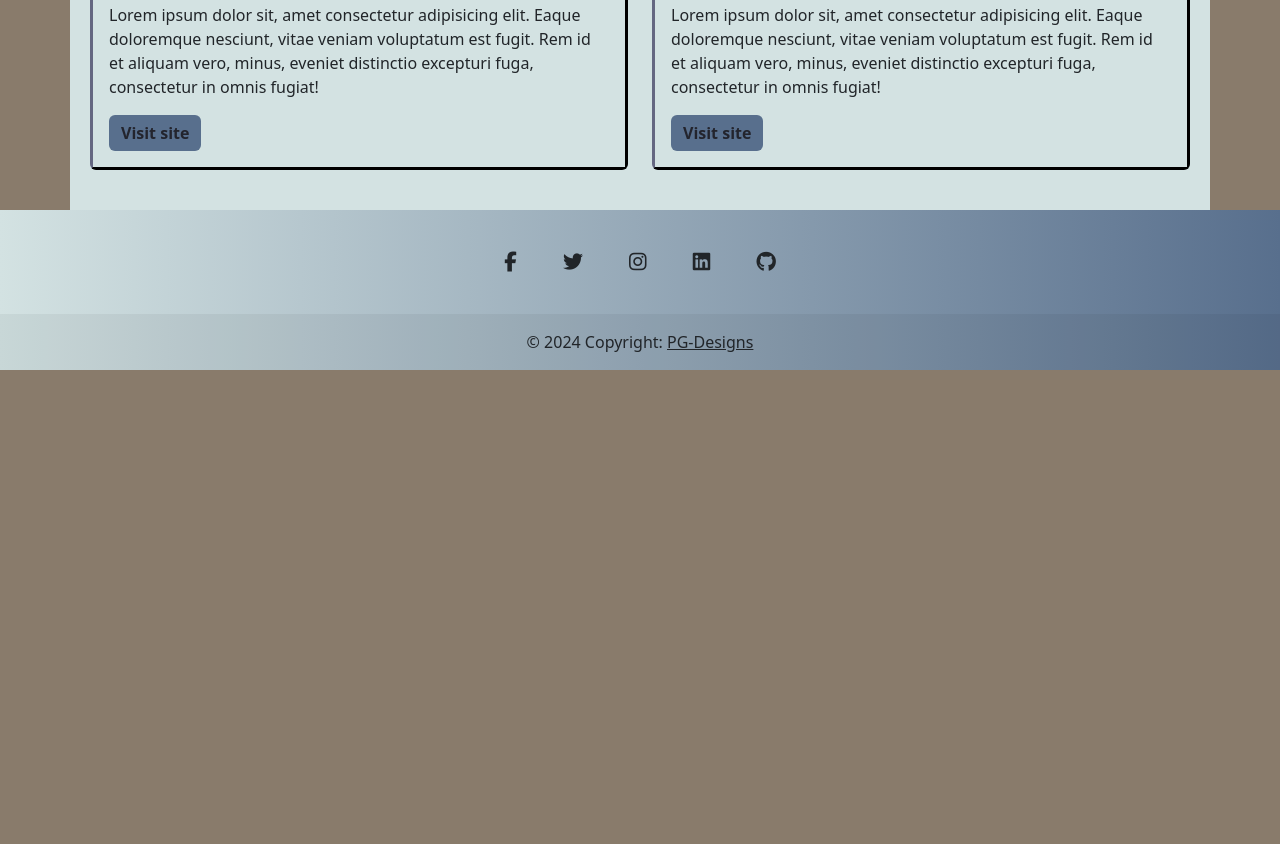
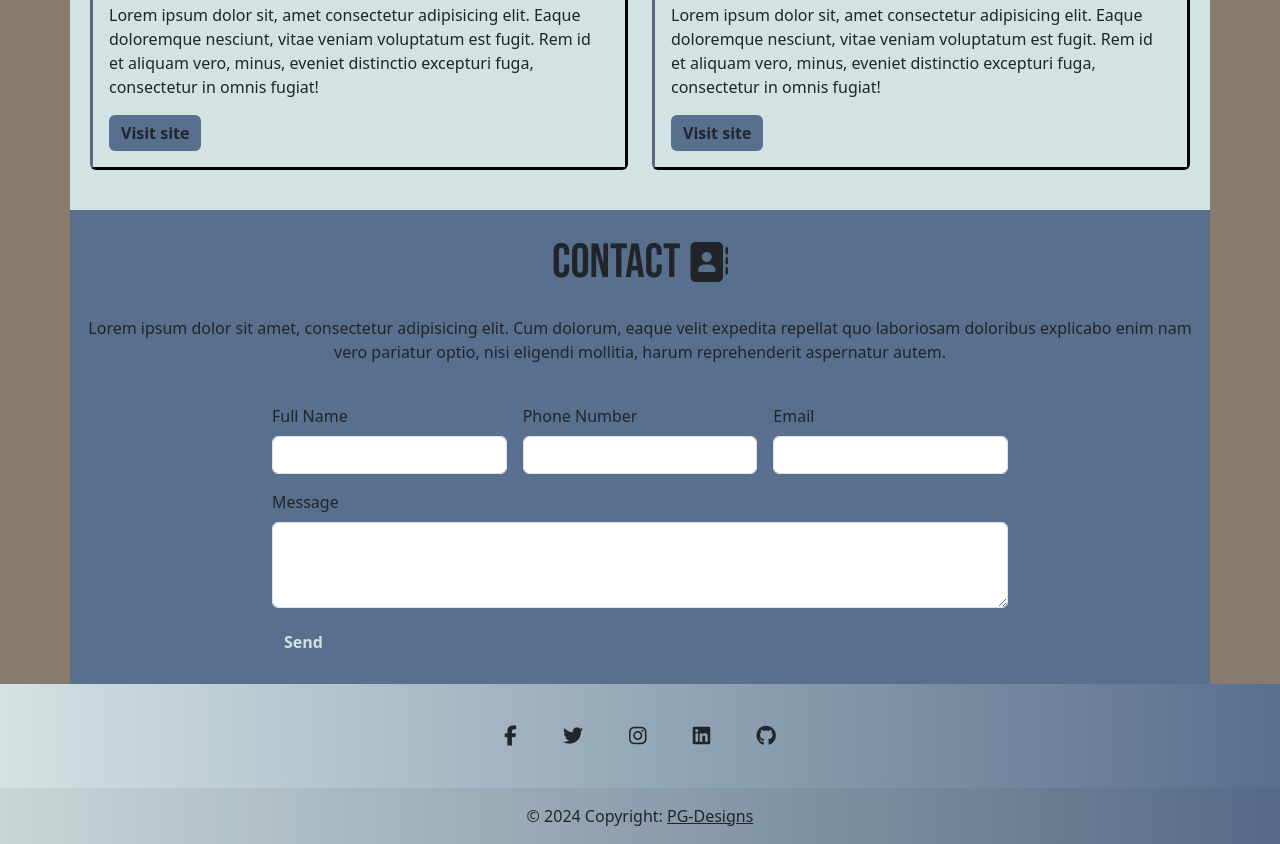
Before and after one commit to P-G1977/cli, a plain HTML site: page index.html in a window 1280 px wide. Shown: the part 2526-3370 px from the top of the page. Before the commit the page ends 2896 px from the top, so only its background shows below. Drawn offline with nearby package versions, Linux system fonts and the light colour scheme.

Commit message:
contact section added with html, minor css added

```diff
--- a/assets/css/style.css
+++ b/assets/css/style.css
@@ -183,7 +183,15 @@ body {
         border: 0;
 }
 
+/* Contact Section */
 
+#contact {
+        background-color: var(--primary-color);
+}
+
+#contact .fa-solid {
+        font-size: 40px;
+}
 
 
 /* Footer */
--- a/index.html
+++ b/index.html
@@ -106,19 +106,26 @@
               alt="Screenshot of Pure lift website home page">
             <div class="card-body">
               <h3 class="card-title">Pure Lift Gyms</h3>
-                      <p class="card-text">Lorem ipsum dolor sit, amet consectetur adipisicing elit. Eaque doloremque nesciunt, vitae veniam voluptatum est fugit. Rem id et aliquam vero, minus, eveniet distinctio excepturi fuga, consectetur in omnis fugiat!</p>
-                      <a href="https://p-g1977.github.io/Pure-Lift-Gyms/" target="_blank" rel="noopener" aria-label="Visit my Pure Lift Gyms page (opens in a new tab)" class="btn btn-outline-secondary">Visit site</a>
+              <p class="card-text">Lorem ipsum dolor sit, amet consectetur adipisicing elit. Eaque doloremque nesciunt,
+                vitae veniam voluptatum est fugit. Rem id et aliquam vero, minus, eveniet distinctio excepturi fuga,
+                consectetur in omnis fugiat!</p>
+              <a href="https://p-g1977.github.io/Pure-Lift-Gyms/" target="_blank" rel="noopener"
+                aria-label="Visit my Pure Lift Gyms page (opens in a new tab)" class="btn btn-outline-secondary">Visit
+                site</a>
             </div>
           </div>
         </div>
         <div class="col-12 col-md-6">
           <div class="card mb-3">
-                  <img src="assets/images/mei-wong.webp" class="card-img-top"
-                      alt="Screenshot of Mei Wong website home page">
+            <img src="assets/images/mei-wong.webp" class="card-img-top" alt="Screenshot of Mei Wong website home page">
             <div class="card-body">
               <h3 class="card-title">Mei Wong Software Developer</h3>
-                      <p class="card-text">Lorem ipsum dolor sit, amet consectetur adipisicing elit. Eaque doloremque nesciunt, vitae veniam voluptatum est fugit. Rem id et aliquam vero, minus, eveniet distinctio excepturi fuga, consectetur in omnis fugiat!.</p>
-                      <a href="https://p-g1977.github.io/bootstrap-practice/#" target="_blank" rel="noopener" aria-label="Visit my Mei Wong page (opens in a new tab)" class="btn btn-outline-secondary">Visit site</a>
+              <p class="card-text">Lorem ipsum dolor sit, amet consectetur adipisicing elit. Eaque doloremque nesciunt,
+                vitae veniam voluptatum est fugit. Rem id et aliquam vero, minus, eveniet distinctio excepturi fuga,
+                consectetur in omnis fugiat!.</p>
+              <a href="https://p-g1977.github.io/bootstrap-practice/#" target="_blank" rel="noopener"
+                aria-label="Visit my Mei Wong page (opens in a new tab)" class="btn btn-outline-secondary">Visit
+                site</a>
             </div>
           </div>
         </div>
@@ -128,8 +135,12 @@
               alt="Screenshot of Love Running website home page">
             <div class="card-body">
               <h3 class="card-title">Love Running</h3>
-                      <p class="card-text">Lorem ipsum dolor sit, amet consectetur adipisicing elit. Eaque doloremque nesciunt, vitae veniam voluptatum est fugit. Rem id et aliquam vero, minus, eveniet distinctio excepturi fuga, consectetur in omnis fugiat! </p>
-                      <a href="https://p-g1977.github.io/love-running/" target="_blank" rel="noopener" aria-label="Visit my Love Running page (opens in a new tab)" class="btn btn-outline-secondary">Visit site</a>
+              <p class="card-text">Lorem ipsum dolor sit, amet consectetur adipisicing elit. Eaque doloremque nesciunt,
+                vitae veniam voluptatum est fugit. Rem id et aliquam vero, minus, eveniet distinctio excepturi fuga,
+                consectetur in omnis fugiat! </p>
+              <a href="https://p-g1977.github.io/love-running/" target="_blank" rel="noopener"
+                aria-label="Visit my Love Running page (opens in a new tab)" class="btn btn-outline-secondary">Visit
+                site</a>
             </div>
           </div>
         </div>
@@ -139,14 +150,55 @@
               alt="Screenshot of Boardwalk Games website home page">
             <div class="card-body">
               <h3 class="card-title">Boardwalk Games</h3>
-                      <p class="card-text">Lorem ipsum dolor sit, amet consectetur adipisicing elit. Eaque doloremque nesciunt, vitae veniam voluptatum est fugit. Rem id et aliquam vero, minus, eveniet distinctio excepturi fuga, consectetur in omnis fugiat!</p>
-                      <a href="https://p-g1977.github.io/boardwalk-games/" target="_blank" rel="noopener" aria-label="Visit my Boardwalk Games page (opens in a new tab)" class="btn btn-outline-secondary">Visit site</a>
+              <p class="card-text">Lorem ipsum dolor sit, amet consectetur adipisicing elit. Eaque doloremque nesciunt,
+                vitae veniam voluptatum est fugit. Rem id et aliquam vero, minus, eveniet distinctio excepturi fuga,
+                consectetur in omnis fugiat!</p>
+              <a href="https://p-g1977.github.io/boardwalk-games/" target="_blank" rel="noopener"
+                aria-label="Visit my Boardwalk Games page (opens in a new tab)" class="btn btn-outline-secondary">Visit
+                site</a>
             </div>
           </div>
         </div>
       </div>
     </section>
   </main>
+  <!-- Contact section -->
+  <section id="contact" class="container">
+    <div class="row justify-content-center">
+      <div class="col-12 text-center my-4">
+        <h2 class="display-5">Contact <i class="fa-solid fa-address-book"></i></h2>
+        <p class="mt-4">
+          Lorem ipsum dolor sit amet, consectetur adipisicing elit. Cum dolorum, eaque velit expedita repellat quo
+          laboriosam doloribus explicabo enim nam vero pariatur optio, nisi eligendi mollitia, harum reprehenderit
+          aspernatur autem.
+        </p>
+      </div>
+      <div class="col-12 col-md-10 col-lg-8 mb-4">
+        <!-- Add your form here -->
+        <form class="row g-3 form-change">
+          <div class="col-lg-4">
+            <label for="full-name" class="form-label">Full Name</label>
+            <input type="text" class="form-control" id="full-name">
+          </div>
+          <div class="col-lg-4">
+            <label for="phonenumber" class="form-label">Phone Number</label>
+            <input type="text" class="form-control" id="phonenumber">
+          </div>
+          <div class="col-lg-4">
+            <label for="email" class="form-label">Email</label>
+            <input type="email" class="form-control" id="email">
+          </div>
+          <div class="col-12">
+            <label for="message" class="form-label">Message</label>
+            <textarea class="form-control" id="message" rows="3"></textarea>
+          </div>
+          <div class="col-12">
+            <button type="submit" class="btn btn-primary custom-button">Send</button>
+          </div>
+        </form>
+      </div>
+    </div>
+  </section>
   <!--Footer-->
   <footer id="footer" class="text-center bg-body-tertiary">
     <!-- Grid container -->
```
Lines whose indentation alone changed are shown as unchanged.
